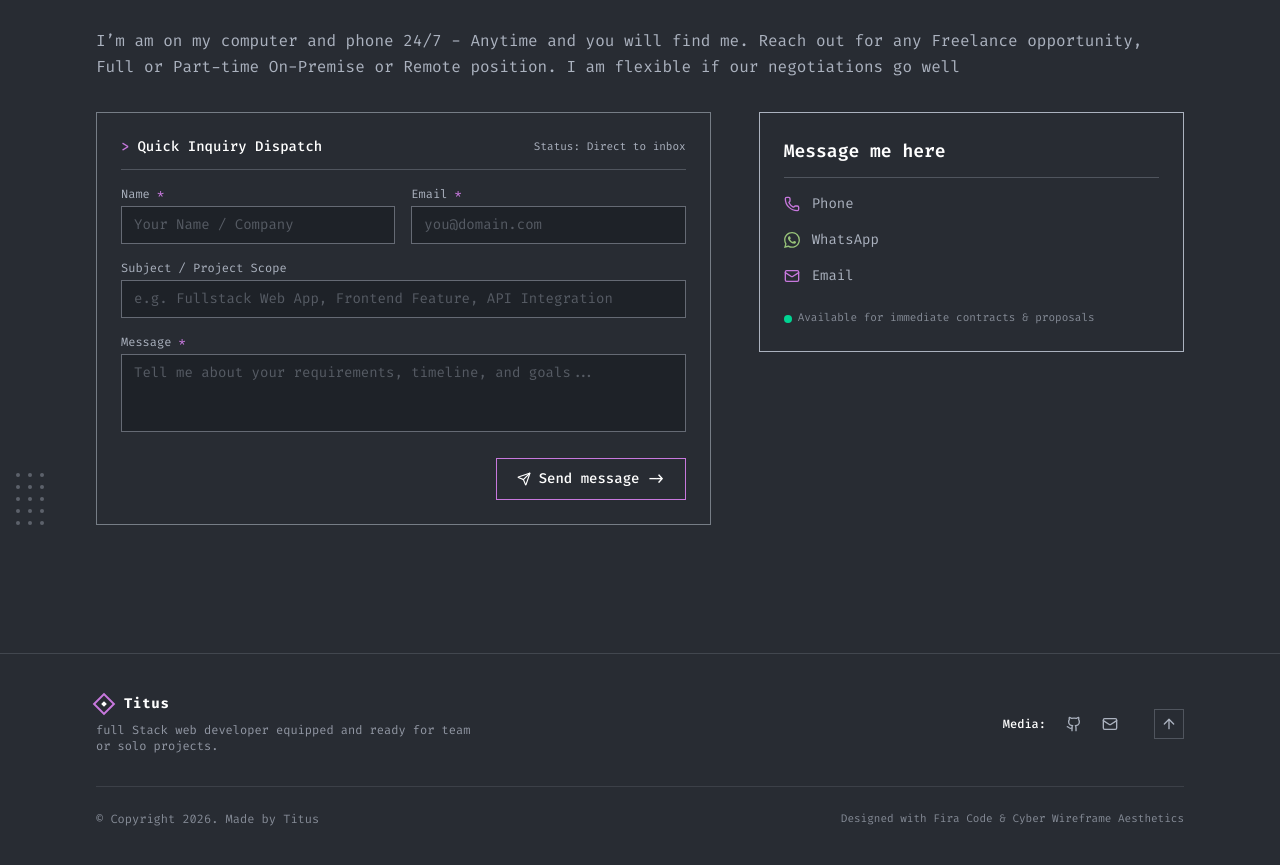
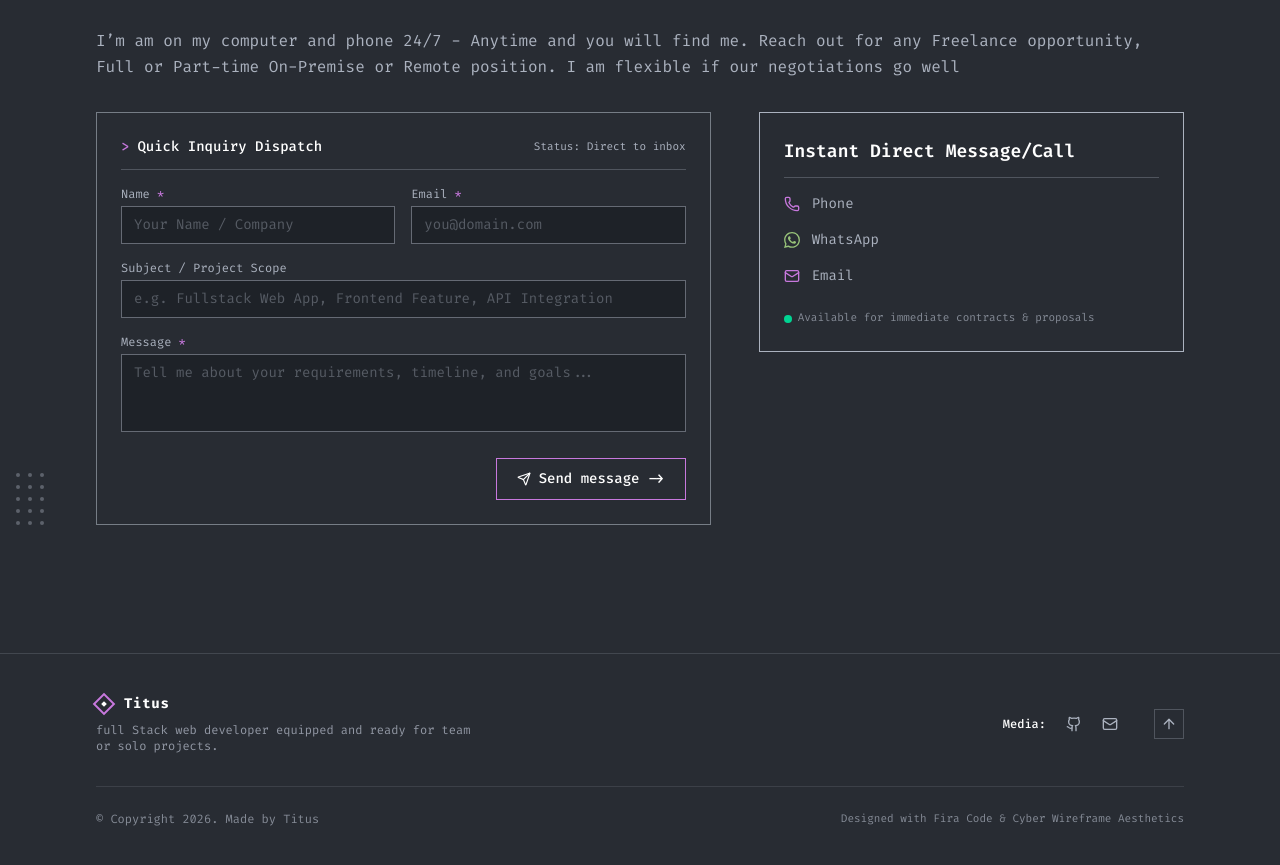
Before and after one commit to shepherd-bit/PORTFOLIO-1, a React (Vite) app: page / in a window 1280 px wide. Shown: the part 3940-4805 px from the top of the page. Built offline with nearby package versions, Linux system fonts and the light colour scheme.

Commit message:
Update Contacts.tsx

```diff
--- a/src/components/Contacts.tsx
+++ b/src/components/Contacts.tsx
@@ -64,18 +64,21 @@ export function Contacts() {
       href: `tel:${phoneNumber}`,
       icon: Phone,
       color: 'text-[#C778DD]',
+      isExternal: false,
     },
     {
       name: 'WhatsApp',
       href: `https://wa.me/${whatsappNumber}`,
       icon: WhatsAppIcon,
       color: 'text-[#98C379]',
+      isExternal: true,
     },
     {
       name: 'Email',
       href: `mailto:${directEmail}`,
       icon: Mail,
       color: 'text-[#C778DD]',
+      isExternal: false,
     },
   ];
 
@@ -220,11 +223,11 @@ export function Contacts() {
              </div>
            </div>
 
-           {/* Right Column: "Message me here" Box */}
+           {/* Right Column: "Instant Direct Message/Call" Box */}
            <div className="lg:col-span-5">
              <div className="border border-[#ABB2BF] bg-[#282C33] p-5 sm:p-6 space-y-4">
                <h3 className="text-white font-semibold text-base sm:text-lg border-b border-[#ABB2BF]/30 pb-3">
-                 Message me here
+                 Instant Direct Message/Call
                </h3>
 
                {contactMethods.map((method) => {
@@ -233,8 +236,7 @@ export function Contacts() {
                    <a
                      key={method.name}
                      href={method.href}
-                     target="_blank"
-                     rel="noreferrer"
+                     {...(method.isExternal ? { target: '_blank', rel: 'noreferrer' } : {})}
                      className="flex items-center gap-3 text-sm text-[#ABB2BF] hover:text-white transition-colors group"
                    >
                      <Icon className={`w-4 h-4 ${method.color}`} />
```
